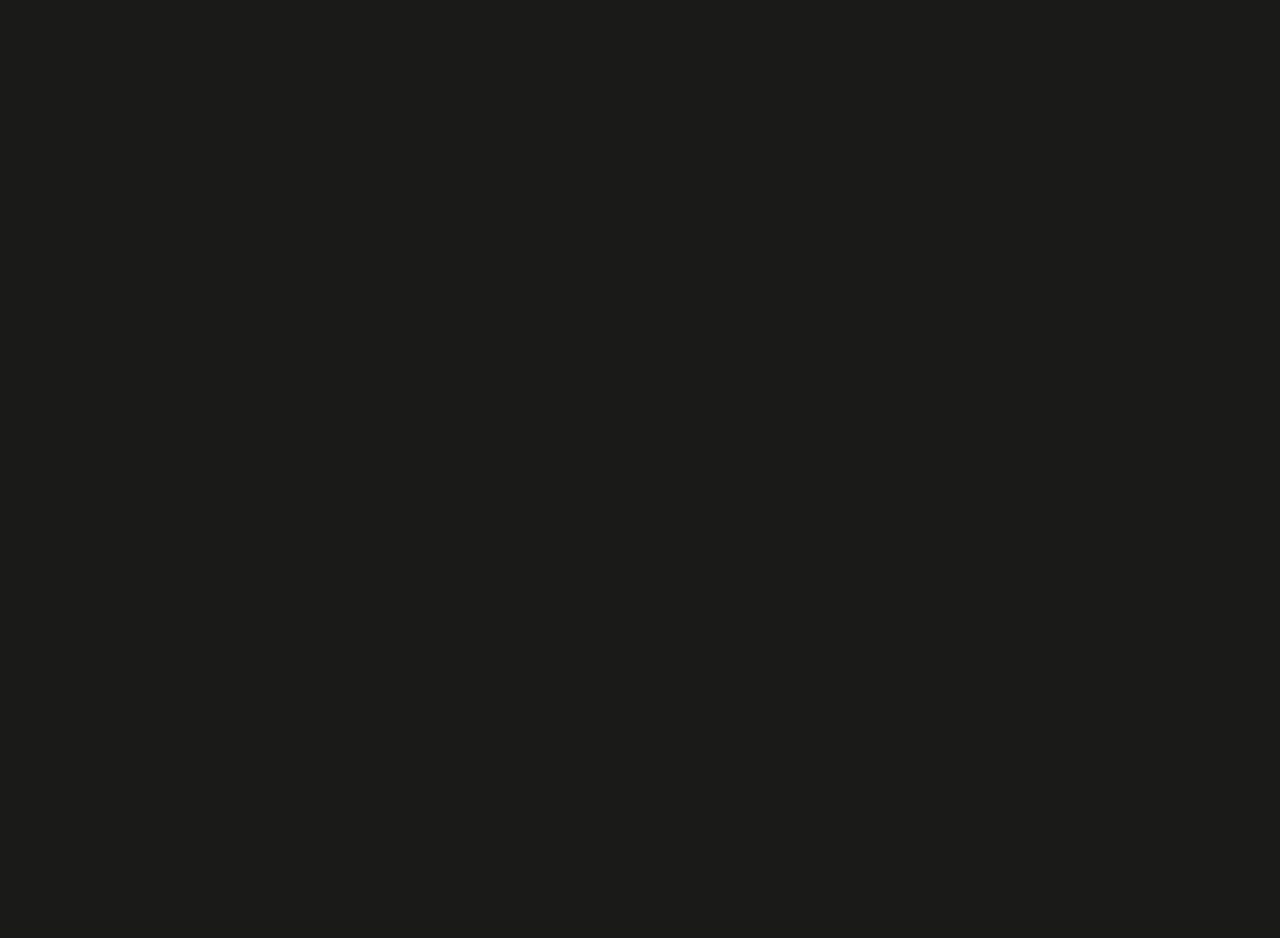
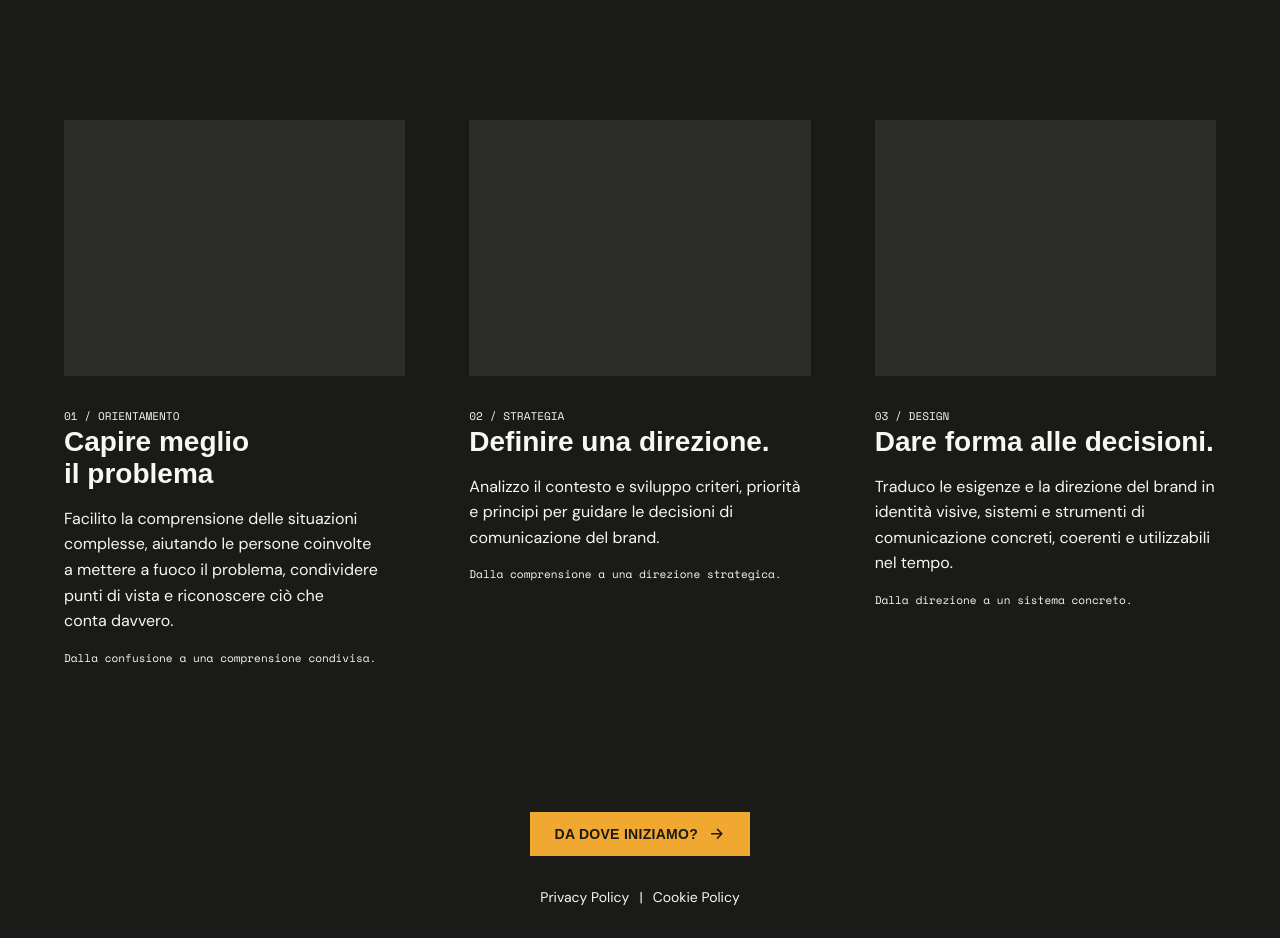
Before and after one commit to andy90d/matchdesign-site, a Next.js app: page /work-together in a window 1280 px wide. Shown: the part 1120-2058 px from the top of the page. Before the commit the page ends 1146 px from the top, so only its background shows below. Built offline with nearby package versions, Linux system fonts and the light colour scheme; a web font is replaced by a local one.

Commit message:
reworked the "Work together" page, added a button to start the process, and updated the header navigation to comment out the "Lavori" link.

```diff
--- a/app/contact/page.tsx
+++ b/app/contact/page.tsx
@@ -17,7 +17,7 @@ export default function Home() {
 
             {/* --- Sezione form di contatto --- */}
       <section className="container section">
-        <h1 className="text-center">Work together</h1>
+        <h1 className="text-center">Contattami</h1>
         <div className="mt-md">
           <ContactForm />
         </div>
--- a/app/globals.css
+++ b/app/globals.css
@@ -142,7 +142,7 @@ h4 {
 /* ============================================
    TIPOGRAFIA: testo centrato
    ============================================ */
-.text-center {
+.text-fmicro {
   margin-inline: auto;
   text-align: center;
 }
@@ -165,6 +165,15 @@ p + p {
    TIPOGRAFIA: titolo con larghezza ridotta
    ============================================ */
 .title-narrow {
+  max-width: 30rem;
+}
+
+/* ============================================
+   TIPOGRAFIA: micro testo
+   ============================================ */
+.micro {
+  font-family: var(--font-mono);
+  font-size: 0.694rem;
   max-width: 30rem;
 }
 
@@ -199,3 +208,22 @@ p + p {
 .section--highlight {
   background-color: #D9453D;
 }
+
+/* ============================================
+   LAYOUT: dimensione contenitore padre
+   ============================================ */
+   .about-container {
+  max-width: 80em;
+}
+
+/* ============================================
+   LAYOUT: Card immagine
+   ============================================ */
+  .column-visual {
+  position: relative;
+  width: 100%;
+  aspect-ratio: 4 / 3;
+  margin-bottom: var(--space-md);
+  overflow: hidden;
+  background: rgba(248, 247, 246, 0.08);
+}
--- a/app/work-together/page.tsx
+++ b/app/work-together/page.tsx
@@ -2,6 +2,9 @@
 
 import type { Metadata } from "next";
 import ImageSection from "@/components/image-section/image-section"; // <- metti il percorso reale
+import Columns from "@/components/layout/Columns";
+import Button from "@/components/button/button";
+import ArrowRight from "@/components/icons/arrow-right";
 
 export const metadata: Metadata = {
   title: "Work together | MATCHdesign",
@@ -26,8 +29,58 @@ export default function WorkTogetherPage() {
           a prendere decisioni migliori e trasformarle in sistemi di
           comunicazione coerenti.
         </p>
+      </section>
 
-      </section>
+
+
+    <div className="container about-container mt-lg">
+      <Columns id="servizi" columns={3}>
+
+        <section>
+          <div className="column-visual" aria-hidden="true" />
+          <p className="micro">01 / ORIENTAMENTO</p>
+          <h3>Capire meglio il problema</h3>
+          <p>
+            Facilito la comprensione delle situazioni complesse,
+            aiutando le persone coinvolte a mettere a fuoco il problema,
+            condividere punti di vista e riconoscere ciò che conta davvero.
+          </p>
+          <p className="micro">Dalla confusione a una comprensione condivisa.</p>
+        </section>
+
+        <section>
+          <div className="column-visual" aria-hidden="true" />
+          <p className="micro">02 / STRATEGIA</p>
+          <h3>Definire una direzione.</h3>
+          <p>
+            Analizzo il contesto e sviluppo criteri,
+            priorità e principi per guidare le decisioni
+            di comunicazione del brand.
+          </p>
+          <p className="micro">Dalla comprensione a una direzione strategica.</p>
+        </section>
+
+         <section>
+          <div className="column-visual" aria-hidden="true" />
+          <p className="micro">03 / DESIGN</p>
+          <h3>Dare forma alle decisioni.</h3>
+          <p>
+           Traduco le esigenze e la direzione del brand
+           in identità visive, sistemi e strumenti di comunicazione concreti,
+           coerenti e utilizzabili nel tempo.
+          </p>
+          <p className="micro">Dalla direzione a un sistema concreto.</p>
+        </section>
+
+      </Columns>
+    </div>
+
+    <section className="container text-fmicro mt-sm">
+      <Button href="/work-together" iconEnd={<ArrowRight />} className="mt-md">
+      Da dove iniziamo?
+      </Button>
+    </section>
+
 
     </div>
   );
--- a/components/about/AboutHero.tsx
+++ b/components/about/AboutHero.tsx
@@ -15,7 +15,7 @@ type Props = {
   /** Se manca, l'hero mostra solo lo sfondo scuro. */
   image?: HeroImage;
   cueLabel?: string;
-  /** Deve coincidere con l'id di StoryColumns. */
+  /** Deve coincidere con l'id del layout a cui scorre la freccia. */
   cueHref?: string;
 };
 
--- a/components/header/header.tsx
+++ b/components/header/header.tsx
@@ -9,7 +9,7 @@ const NAV_ITEMS = [
   { label: "Home", href: "/" },
   { label: "Studio", href: "/about" },
   { label: "Servizi", href: "/work-together" },
-  { label: "Lavori", href: "/portfolio" },
+ /* { label: "Lavori", href: "/portfolio" },*/
   { label: "Contatti", href: "/contact" },
 ];
 
--- /dev/null
+++ b/components/layout/Columns.module.css
@@ -0,0 +1,31 @@
+.columns {
+  display: grid;
+  width: 100%;
+  /*max-width: 10rem; /*imposta la larghezza della colonna*/
+  margin-inline: auto;
+  grid-template-columns: minmax(0, 1fr);
+  gap: clamp(2rem, 5vw, 4rem);
+  padding-block: clamp(3rem, 8vw, 6rem);
+}
+
+.item {
+  min-width: 0;
+}
+
+@media (min-width: 48em) {
+  .columns[data-columns="2"],
+  .columns[data-columns="3"],
+  .columns[data-columns="4"] {
+    grid-template-columns: repeat(2, minmax(0, 1fr));
+  }
+}
+
+@media (min-width: 64em) {
+  .columns[data-columns="3"] {
+    grid-template-columns: repeat(3, minmax(0, 1fr));
+  }
+
+  .columns[data-columns="4"] {
+    grid-template-columns: repeat(4, minmax(0, 1fr));
+  }
+}
--- /dev/null
+++ b/components/layout/Columns.tsx
@@ -0,0 +1,33 @@
+import { Children, type CSSProperties, type ReactNode } from "react";
+import styles from "./Columns.module.css";
+
+type ColumnCount = 1 | 2 | 3 | 4;
+
+type Props = {
+  children: ReactNode;
+  columns?: ColumnCount;
+  gap?: CSSProperties["gap"];
+  id?: string;
+  className?: string;
+};
+
+export default function Columns({
+  children,
+  columns = 2,
+  gap,
+  id,
+  className,
+}: Props) {
+  return (
+    <section
+      id={id}
+      className={[styles.columns, className].filter(Boolean).join(" ")}
+      data-columns={columns}
+      style={gap === undefined ? undefined : { gap }}
+    >
+      {Children.map(children, (item) => (
+        <div className={styles.item}>{item}</div>
+      ))}
+    </section>
+  );
+}
```
Also changed, not shown: app/about/page.tsx (+20 -9 lines), components/about/StoryColumns.module.css (deleted, +0 -25 lines), components/about/StoryColumns.tsx (deleted, +0 -22 lines).
